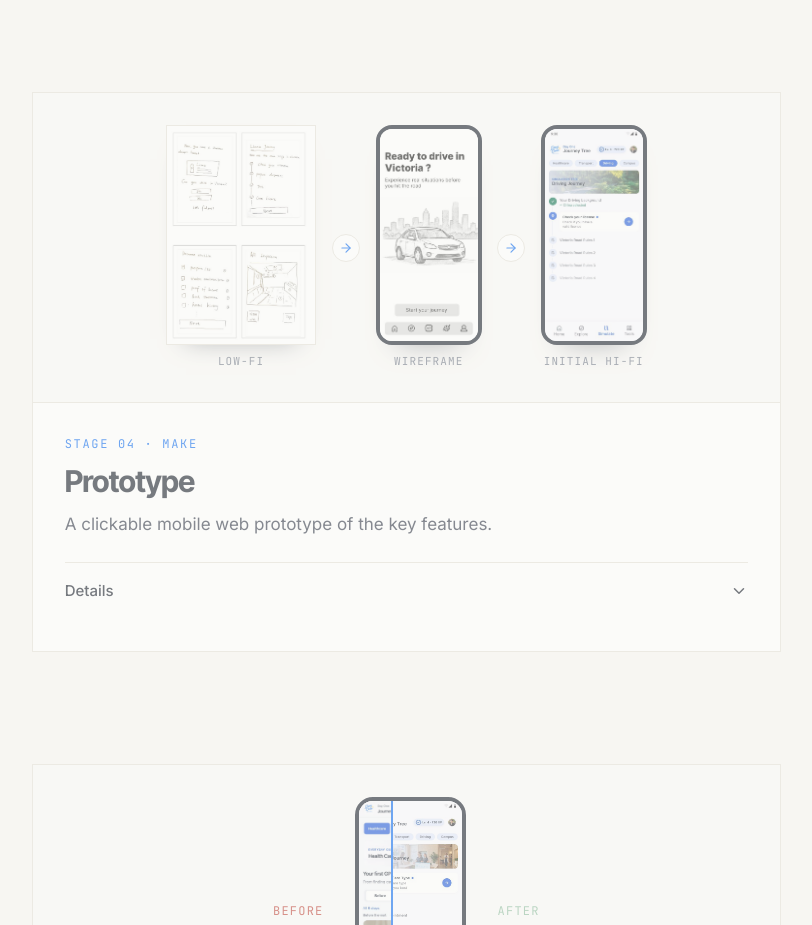
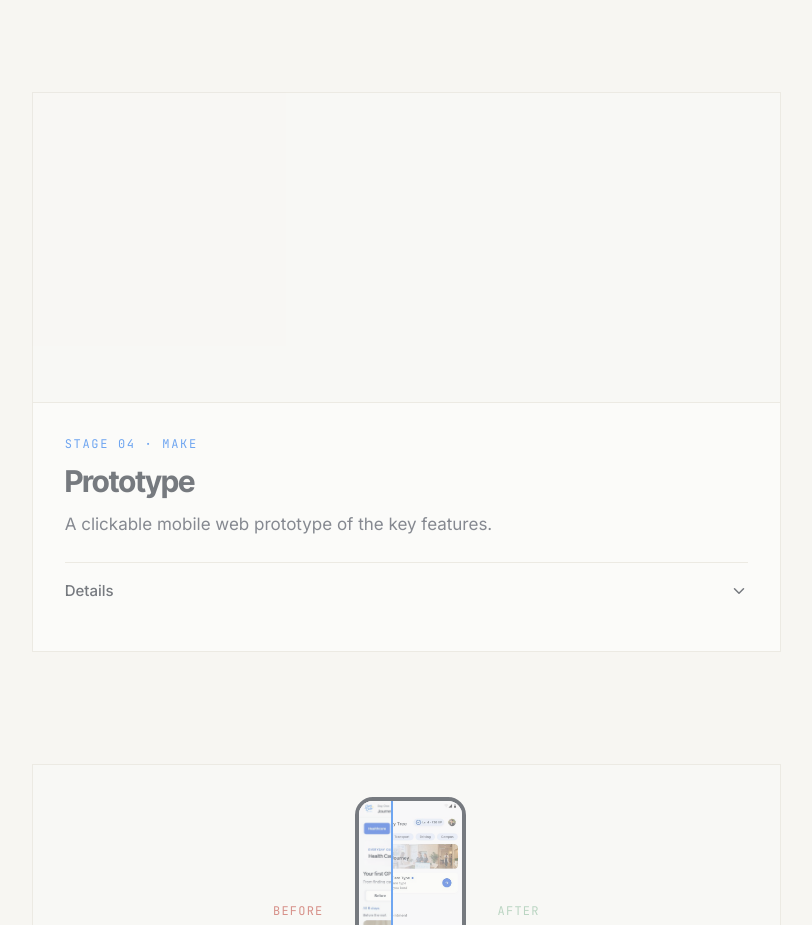
Before and after one commit to RyanWang688/DayOne_VisualReport, a React (Vite) app: page / in a window 1280 px wide. Shown: the part 7180-8105 px from the top of the page, without its empty margins (431-1243 px from the left). Built offline with nearby package versions, Linux system fonts and the light colour scheme.

Commit message:
Project Overview: Prototype stages surface in sequence and repeat while on screen

```diff
--- a/src/components/ProcessLoops.tsx
+++ b/src/components/ProcessLoops.tsx
@@ -1,5 +1,5 @@
 import { useEffect, useRef } from 'react'
-import { animate, motion, useInView, useMotionValue, useReducedMotion, useTransform } from 'motion/react'
+import { animate, motion, useInView, useMotionValue, useReducedMotion, useTransform, type Easing } from 'motion/react'
 import { ArrowRight } from 'lucide-react'
 import { refinements } from '../content/evaluation'
 import { asset } from './ui'
@@ -14,31 +14,44 @@ const frames = [
   { stage: 'Initial hi-fi', src: it('hifi/journey-tree-driver-licence.jpg'), sketch: false },
 ]
 
-/** Prototype stage: the three fidelities arrive one after another, once, and stay. */
+const CYCLE = 7 // seconds for one full pass
+
+/** Keyframes for one element in the shared loop: rises in from `start`, holds, then fades with the others. */
+function reveal(start: number, from: Record<string, number>) {
+  const rest = Object.fromEntries(Object.entries(from).map(([k, v]) => [k, [v, v, 0, 0, 0, 0]]))
+  return {
+    animate: { opacity: [0, 0, 1, 1, 0, 0], ...rest },
+    // Easing per step: a single curve would stretch across the whole cycle and bunch everything at the start.
+    transition: { duration: CYCLE, times: [0, start, start + 0.12, 0.84, 0.94, 1], ease: ['linear', ease, 'linear', 'easeInOut', 'linear'] as Easing[], repeat: Infinity },
+  }
+}
+
+/** Prototype stage: the three fidelities surface one after another, hold, fade together, and repeat while on screen. */
 export function IterationLoop() {
-  const view = { once: true, margin: '0px 0px -15% 0px' } as const
+  const ref = useRef<HTMLDivElement>(null)
+  const inView = useInView(ref, { margin: '0px 0px -10% 0px' })
+  const reduce = useReducedMotion()
+  const motionFor = (start: number, from: Record<string, number>) => {
+    if (reduce) return { initial: false, animate: { opacity: 1 } }
+    if (!inView) return { initial: { opacity: 0, ...from }, animate: { opacity: 0, ...from }, transition: { duration: 0.2 } }
+    return { initial: { opacity: 0, ...from }, ...reveal(start, from) }
+  }
   return (
-    <div className="flex items-center justify-center gap-2 sm:gap-4" role="img" aria-label="Driver licence journey at three fidelities: low-fi sketch, wireframe, initial hi-fi">
+    <div ref={ref} className="flex items-center justify-center gap-2 sm:gap-4" role="img" aria-label="Driver licence journey at three fidelities: low-fi sketch, wireframe, initial hi-fi">
       {frames.map((f, i) => (
         <div key={f.stage} className="flex items-center gap-2 sm:gap-4">
           {i > 0 && (
             <motion.span
               aria-hidden
               className="grid h-7 w-7 shrink-0 place-items-center rounded-full border border-line bg-paper text-blue"
-              initial={{ opacity: 0, x: -8 }}
-              whileInView={{ opacity: 1, x: 0 }}
-              viewport={view}
-              transition={{ duration: 0.5, ease, delay: 0.2 + i * 0.5 }}
+              {...motionFor(0.04 + i * 0.2 - 0.08, { x: -8 })}
             >
               <ArrowRight size={14} />
             </motion.span>
           )}
           <motion.div
             className="flex flex-col items-center will-change-transform"
-            initial={{ opacity: 0, y: 20 }}
-            whileInView={{ opacity: 1, y: 0 }}
-            viewport={view}
-            transition={{ duration: 0.7, ease, delay: 0.1 + i * 0.5 }}
+            {...motionFor(0.04 + i * 0.2, { y: 18 })}
           >
             {f.sketch ? (
               <span className="block h-[150px] w-[104px] border border-line bg-white p-1 shadow-[0_14px_24px_-20px_rgba(14,20,34,0.6)] sm:h-[220px] sm:w-[150px]">
```
